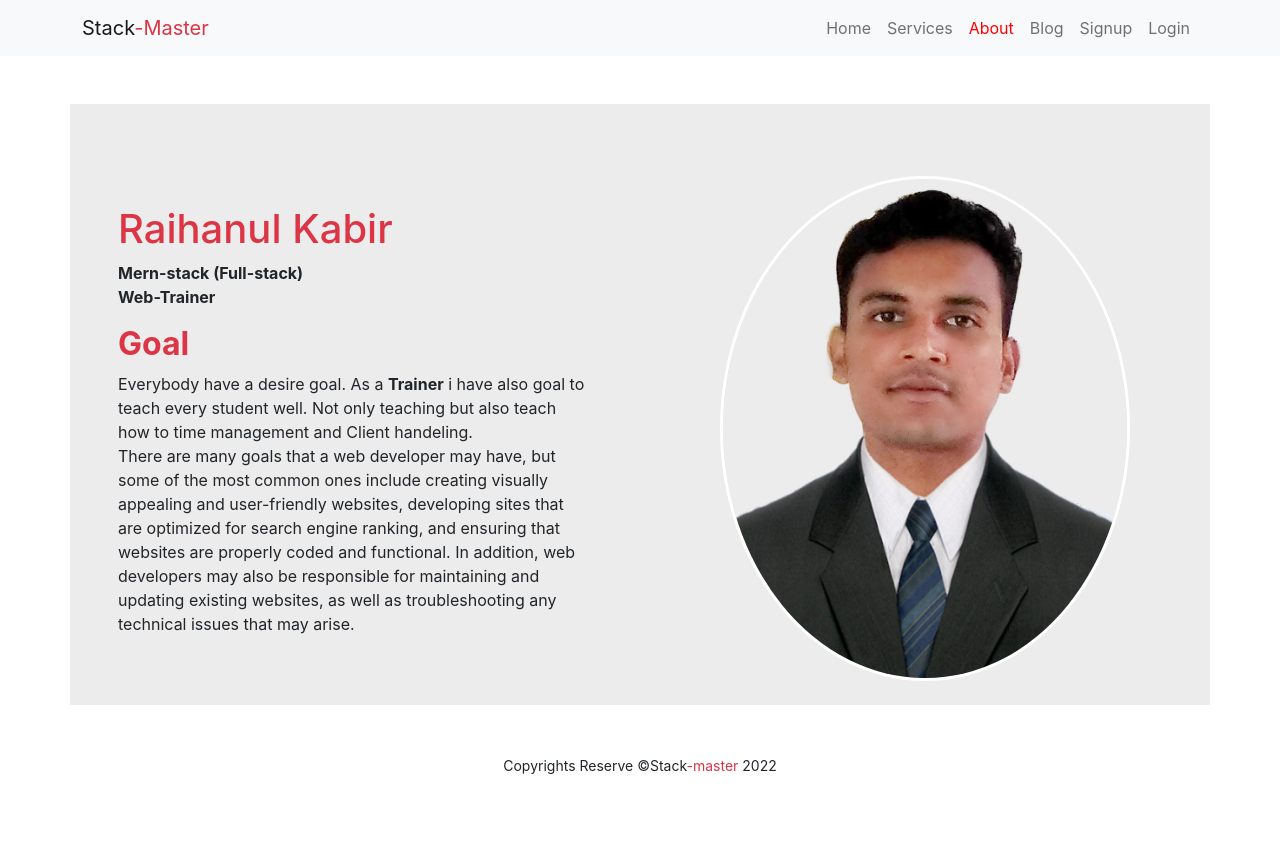
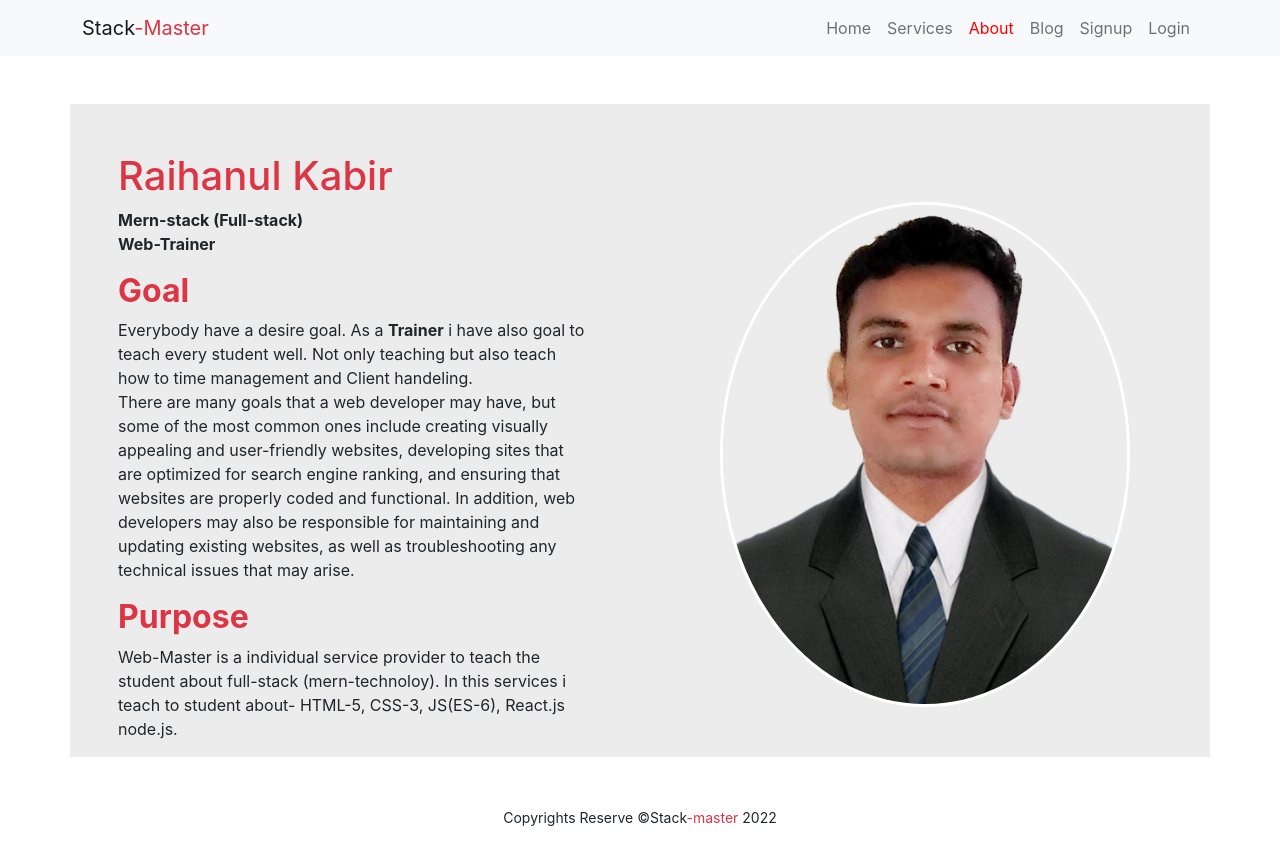
Before and after one commit to rkbokul1/individual-service-provider-Ass-10, a React (Create React App) app: page /about in a window 1280 px wide. Before the commit the page ends 800 px from the top, so only its background shows below. Built offline with nearby package versions, Linux system fonts and the light colour scheme; no server answers; the HTML template or start-up script is replaced by a standard one.

Commit message:
update read me files

```diff
--- a/src/Pages/About/About.js
+++ b/src/Pages/About/About.js
@@ -17,6 +17,9 @@ const About = () => {
                             <br />
                             <p>There are many goals that a web developer may have, but some of the most common ones include creating visually appealing and user-friendly websites, developing sites that are optimized for search engine ranking, and ensuring that websites are properly coded and functional. In addition, web developers may also be responsible for maintaining and updating existing websites, as well as troubleshooting any technical issues that may arise.</p>
                         </p>
+                        <h2 className='text-danger'><strong>Purpose</strong></h2>
+                        <p>Web-Master is a individual service provider to teach the student about full-stack (mern-technoloy). In this services
+                            i teach to student about- HTML-5, CSS-3, JS(ES-6), React.js node.js.</p>
                     </div>
 
                 </div>
```
Also changed, not shown: 2 other files (tests, documents, lock files or other folders).
